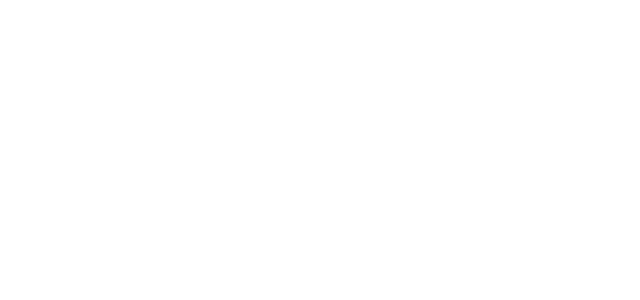
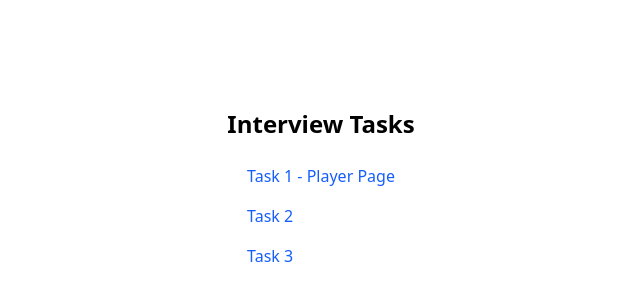
Before and after one commit to maseeh1/parsa-tasks, a Nuxt app: page / in a window 1280 px wide. Before the commit this address had no page. Shown: the part 212-512 px from the top of the page, without its empty margins (319-959 px from the left). Built offline with nearby package versions, Linux system fonts and the light colour scheme.

Commit message:
create a homepage for navigating the tasks

```diff
--- /dev/null
+++ b/pages/index.vue
@@ -0,0 +1,18 @@
+<template>
+  <div
+    class="min-h-screen flex flex-col items-center justify-center bg-white text-black p-4"
+  >
+    <h1 class="text-2xl font-semibold mb-6">Interview Tasks</h1>
+    <nav class="space-y-4 flex flex-col">
+      <NuxtLink to="/series/kaaenat" class="text-blue-600 hover:underline"
+        >Task 1 - Player Page</NuxtLink
+      >
+      <NuxtLink to="/video-player" class="text-blue-600 hover:underline"
+        >Task 2</NuxtLink
+      >
+      <NuxtLink to="/rating" class="text-blue-600 hover:underline"
+        >Task 3</NuxtLink
+      >
+    </nav>
+  </div>
+</template>
```
